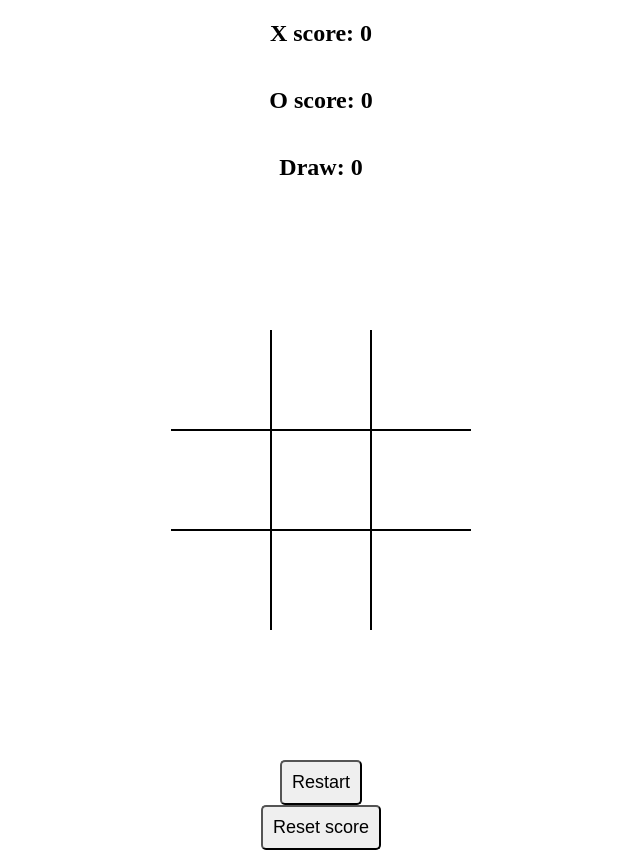
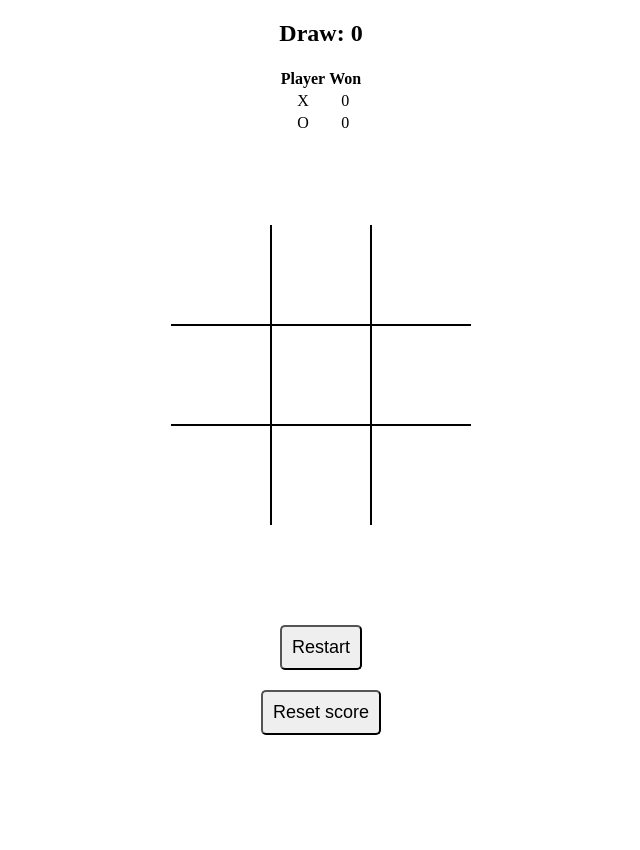
Before and after one commit to Mast8/ticTac, a plain HTML site: page index.html in a window 1280 px wide. Shown: the whole page, without its empty margins (319-959 px from the left). After the commit the page ends 800 px from the top, so only its background shows below. Drawn offline with Linux system fonts and the light colour scheme.

Commit message:
some css

```diff
--- a/index.html
+++ b/index.html
@@ -10,7 +10,7 @@
 </head>
 
 <body>
-  <div id="score" ></div>
+  <div  class="score" id="score" ></div>
   <div class="board" id="board">
     <div class="cell" data-cell></div>
     <div class="cell" data-cell></div>
--- a/script.js
+++ b/script.js
@@ -78,12 +78,25 @@ function showScores() {
   //let percentage = Math.round((score / questions.length) *100);
 
   let scoreHTML =
-      `
-  <div class="score">
-    <h2 id='score'> X score: ${xWon}</h2>
-    <h2 class=>  O score: ${oWon} </h2>
-    <h2 class=>  Draw: ${draw} </h2>
-  </div>
+  `<h2 class=>  Draw: ${draw} </h2>
+  <table>
+  <tr>
+    <th>Player</th>
+    <th>Won</th>
+
+  </tr>
+  <tr>
+    <td>X</td>
+    <td>${xWon}</td>
+
+  </tr>
+  <tr>
+    <td>O</td>
+    <td>${oWon}</td>
+
+  </tr>
+</table>
+
   `;
   scoreElement.innerHTML = scoreHTML;
 };
--- a/styles.css
+++ b/styles.css
@@ -13,7 +13,7 @@ body {
 
 .board {
   width: 100vw;
-  height: 70vh;
+  height: 60vh;
   display: grid;
   justify-content: center;
   align-content: center;
@@ -159,6 +159,7 @@ button {
   padding: 10px;
   cursor: pointer;
   border-radius: 5px;
+  margin: 10px 5px 10px 5px;
 }
 
 button:hover {
@@ -170,4 +171,6 @@ button:hover {
   display: flex;
   flex-direction: column;
   text-align: center;
+  align-content: center;
+  flex-wrap: wrap;
 }
```
